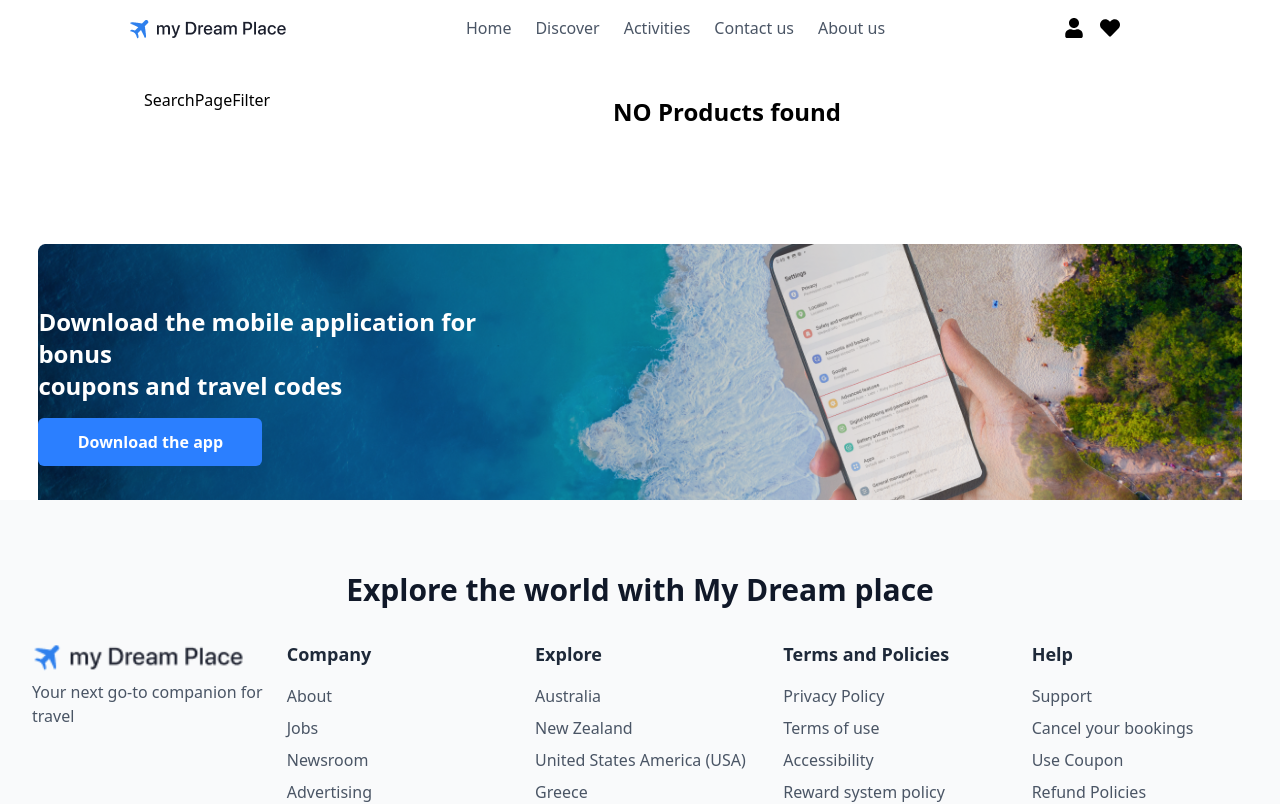
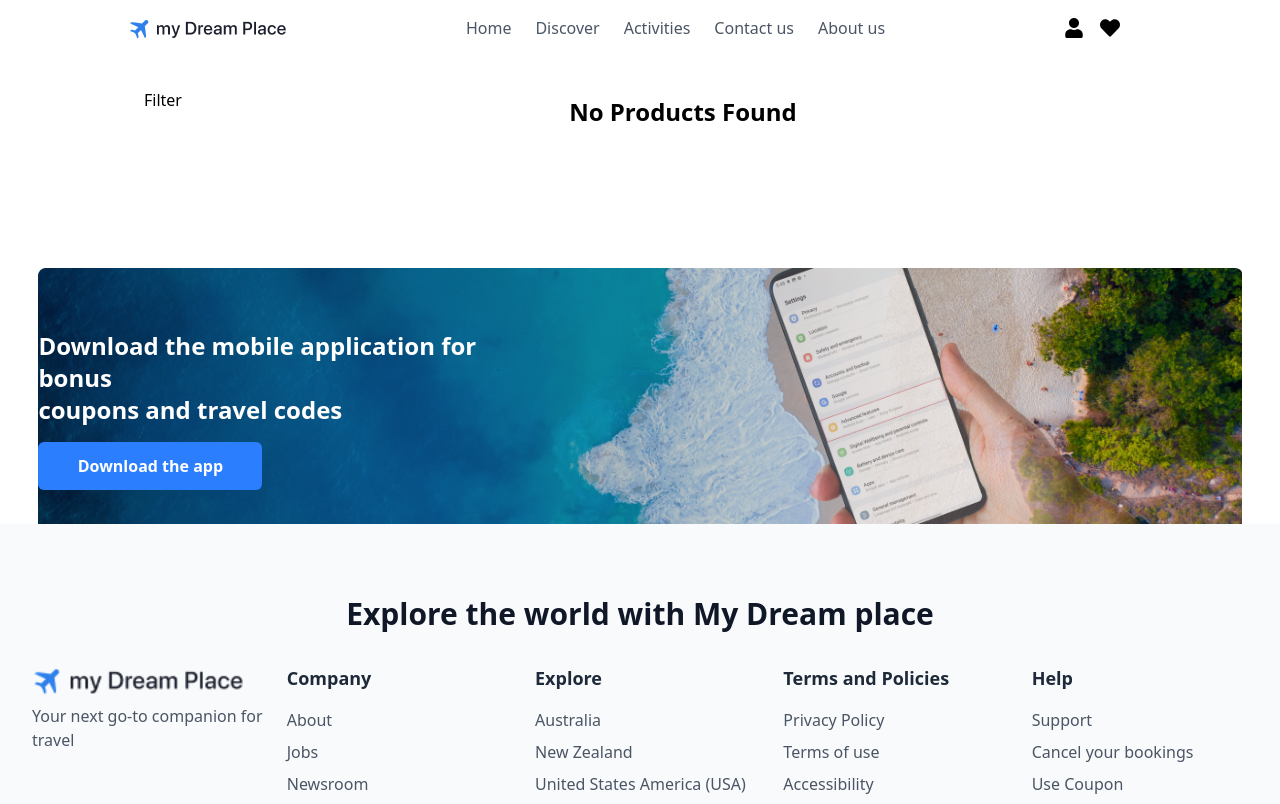
Before and after one commit to creation7654321/hotel-booking-app, a React (Vite) app in the folder client/: page /search in a window 1280 px wide. Shown: the top 804 px of the page. Built offline with nearby package versions, Linux system fonts and the light colour scheme.

Commit message:
completing search page

```diff
--- a/client/src/components/Banner.jsx
+++ b/client/src/components/Banner.jsx
@@ -15,9 +15,9 @@ function Banner() {
             return;
         }
         try {
-            const data = await axios.get(`${import.meta.env.VITE_BASE_URL}/api/post/search/${search.keyword}`)
-            console.log("Response",data);
-            setSearch({...search, results:data});
+            const response = await axios.get(`${import.meta.env.VITE_BASE_URL}/api/post/search/${search.keyword}`)
+            console.log("Response",response.data);
+            setSearch({...search, results:response.data});
             navigate(`/search`);
         } catch (error) {
             console.log(error);
--- a/client/src/components/Product/Product.jsx
+++ b/client/src/components/Product/Product.jsx
@@ -44,7 +44,7 @@ function Product() {
 
   useEffect(()=>{
     handlePostDetails();
-  },[])
+  },[params.slug])
 
 const handleAddToCart = ()=>{
   if(postDetails?.isAvailable){
--- a/client/src/components/Search/ProductList.jsx
+++ b/client/src/components/Search/ProductList.jsx
@@ -2,17 +2,36 @@ import React from 'react'
 
 function ProductList({products}) {
 
-  return (
-    <div className='flex flex-col items-center w-[92%] relative bottom-7 ml-12'>
-        <h1 className='text-2xl font-bold mb-8 mt-9'>
-            {products.length < 1
-            ? "NO Products found"
-            : "Popular proudcts"
-            }
-        </h1>
-
+   return(
+    <div className="flex flex-col items-center w-[92%] relative bottom-7 ml-12">
+      <h1 className="text-2xl font-bold mb-8 mt-9">
+        {products.length < 1
+          ? "No Products Found"
+          : `Search Results Found: ${products.length}`}
+      </h1>
+      <div className="grid grid-cols-1 md:grid-cols-2 lg:grid-cols-3 gap-8 mt-[24px]">
+        {products.map((post) => (
+          <article
+            key={post._id}
+            className="relative isolate flex flex-col justify-end overflow-hidden rounded-2xl px-8 pb-8 pt-40 w-[21rem] mx-auto shadow-lg"
+          >
+            <img
+              src={post.images?.[0] || "https://via.placeholder.com/150"}
+              alt={post.title || "Post Thumbnail"}
+              className="absolute inset-0 h-full w-full object-cover"
+            />
+            <div className="absolute inset-0 bg-gradient-to-t from-gray-900 via-gray-900/40" />
+            <h3 className="z-10 mt-3 text-3xl font-bold text-white">
+              {post.hotelLocation || "Location not available"}
+            </h3>
+            <div className="z-10 text-sm leading-6 text-gray-300">
+              {post.title || "Title not available"}
+            </div>
+          </article>
+        ))}
+      </div>
     </div>
-  )
+  );
 }
 
 export default ProductList
--- a/client/src/pages/SearchPage.jsx
+++ b/client/src/pages/SearchPage.jsx
@@ -7,11 +7,11 @@ function SearchPage() {
     const[search, setSearch] = useSearch();
   return (
     <div className='flex justify-between ml-[9rem] mr-[9rem] mt-8'>
-        <h1>SearchPage</h1>
+
         <Filter />
         <ProductList
         products={
-            search.keywoard ? search.keywoard.data : []
+            search.results || []
         }
         />
     </div>
```
